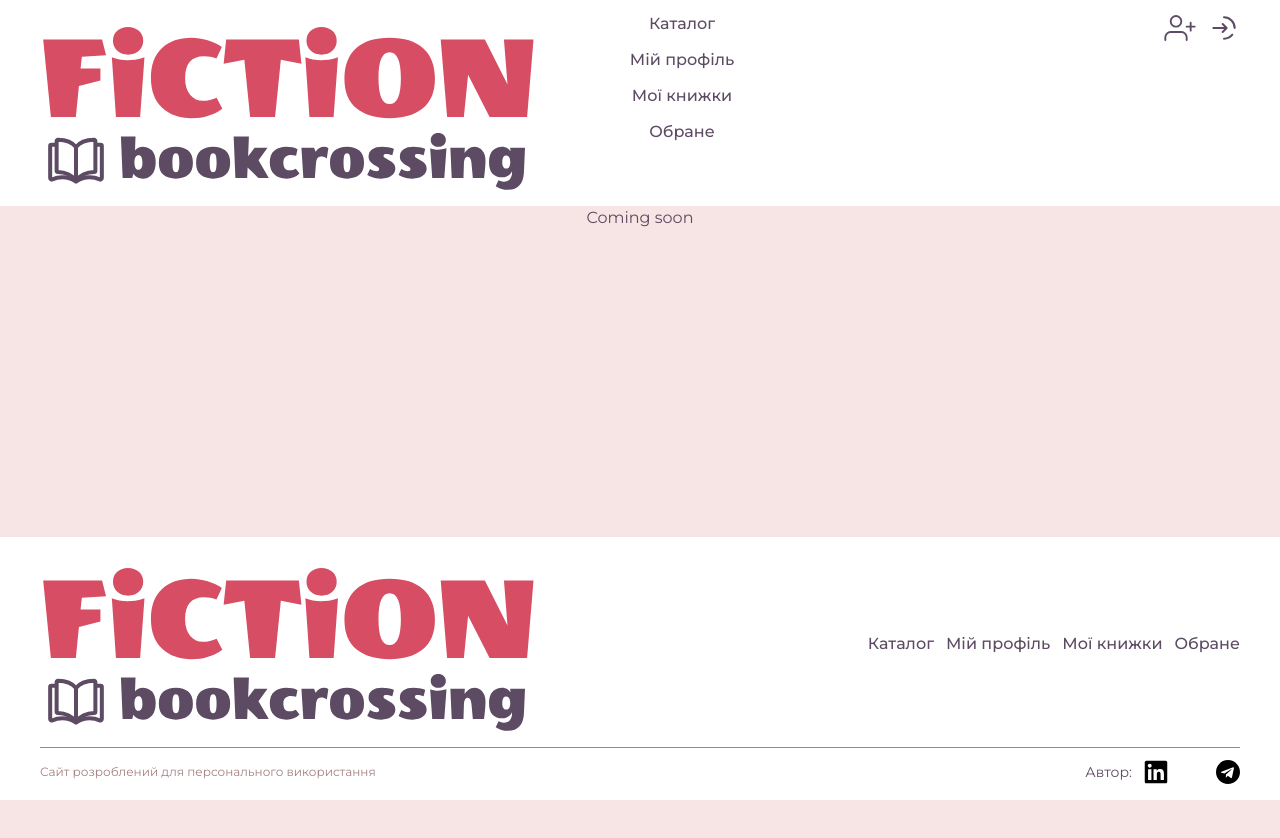
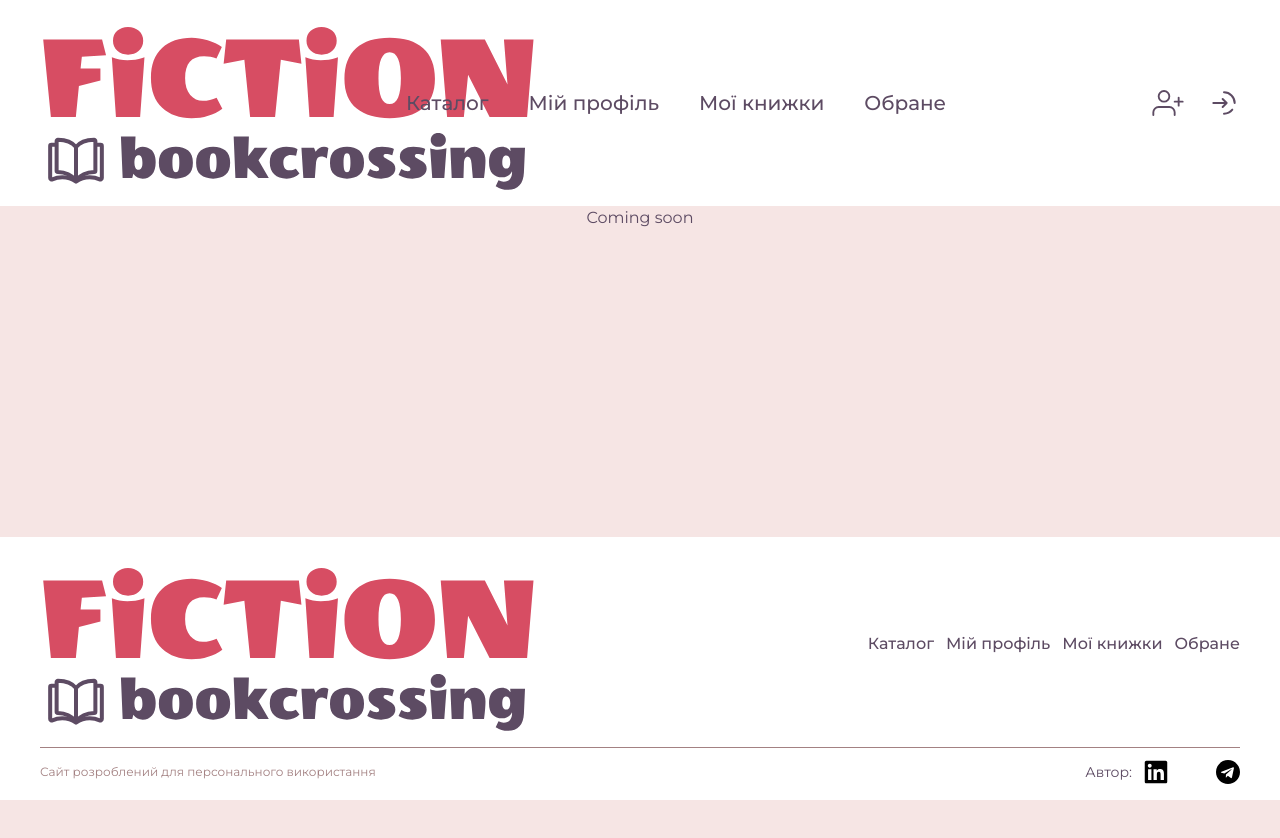
Before and after one commit to supermacchan/fic-bookcrossing-front, a Next.js app: page / in a window 1280 px wide. Shown: the top 838 px of the page. Built offline with nearby package versions, Linux system fonts and the light colour scheme.

Commit message:
feat: header

```diff
--- a/components/AuthMenu/AuthMenu.tsx
+++ b/components/AuthMenu/AuthMenu.tsx
@@ -25,7 +25,7 @@ const AuthMenu: React.FC<AuthMenuProps> = ({ placement, actionHandler }) => {
   };
 
   const authMenuStyles = classNames('flex gap-3', {
-    'smOnly:hidden': placement === 'header',
+    'smOnly:hidden xl:gap-6': placement === 'header',
     'mt-10 justify-center gap-5': placement === 'menu',
   });
 
--- a/components/Header/Header.tsx
+++ b/components/Header/Header.tsx
@@ -3,7 +3,7 @@ import { Logo, Navigation, MobileMenu, AuthMenu } from '@/components';
 const Header = () => {
   return (
     <header className="bg-white py-3">
-      <div className="container flex justify-between">
+      <div className="container flex items-center justify-between">
         <Logo />
 
         {/* only on mob */}
--- a/components/Navigation/Navigation.tsx
+++ b/components/Navigation/Navigation.tsx
@@ -13,7 +13,7 @@ const Navigation: React.FC<NavigationProps> = ({
 }) => {
   const navStyles = classNames({
     'flex flex-col gap-2 md:gap-3 md:flex-row': placement === 'footer',
-    'smOnly:hidden md:flex md:flex-col md:gap-3 md:flex-row':
+    'smOnly:hidden md:flex md:gap-4 md:flex-row xl:gap-10':
       placement === 'header',
     'flex flex-col gap-4 pt-3': placement === 'menu',
   });
@@ -23,6 +23,7 @@ const Navigation: React.FC<NavigationProps> = ({
     'hover:text-accent focus:text-accent transition-all duration-300 ease-in',
     {
       'text-xl uppercase': placement === 'menu',
+      'xl:text-xl': placement === 'header',
     },
   );
 
```
